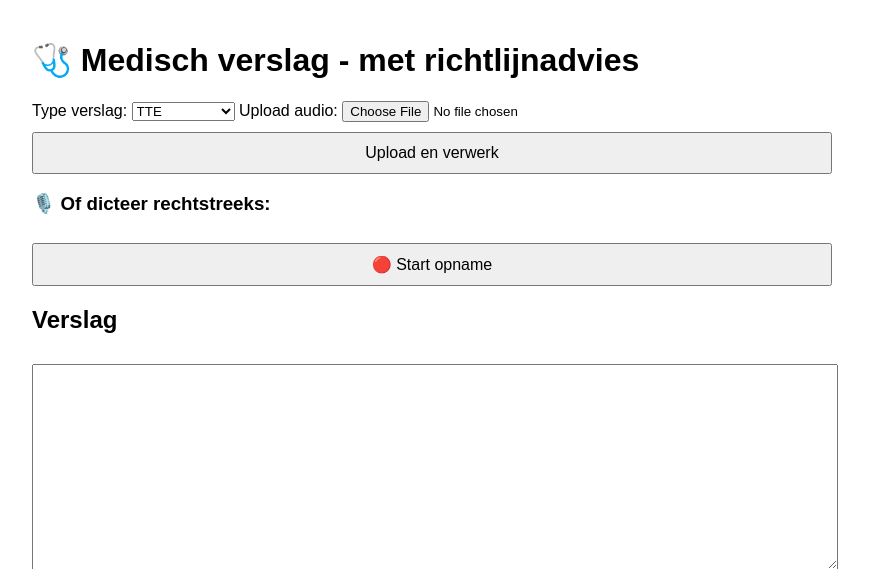
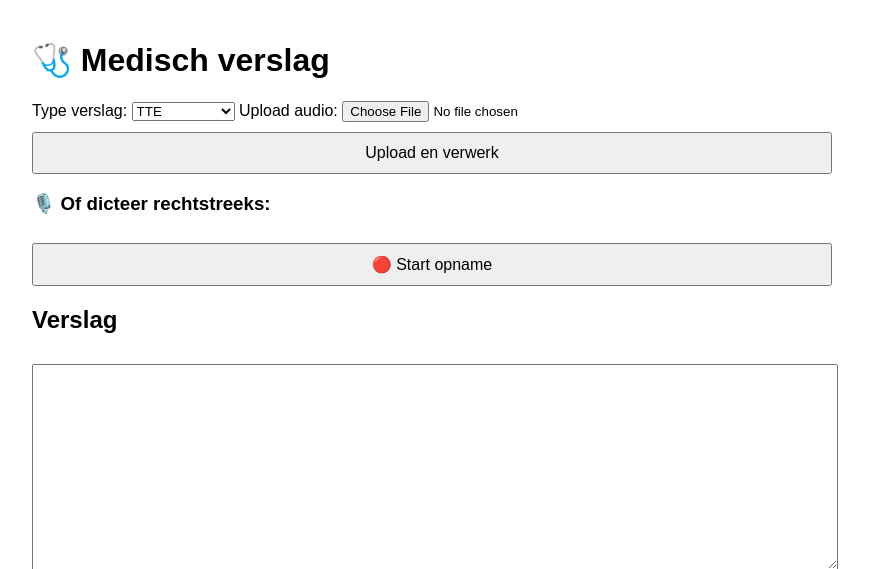
Before and after one commit to jdverbek/jdverbek, a Flask app: page / in a window 1280 px wide. Shown: the top 569 px of the page, without its empty margins (208-1077 px from the left). Run offline with Flask 3, Linux system fonts and the light colour scheme.

Commit message:
Update index.html

```diff
--- a/templates/index.html
+++ b/templates/index.html
@@ -2,7 +2,7 @@
 <html lang="nl">
 <head>
   <meta charset="UTF-8" />
-  <title>Medisch Verslag met Richtlijnen</title>
+  <title>Medisch Verslag</title>
   <style>
     body { font-family: sans-serif; padding: 20px; max-width: 800px; margin: auto; }
     button { padding: 10px; font-size: 1em; margin-top: 10px; width: 100%; }
@@ -13,11 +13,11 @@
   </style>
 </head>
 <body>
-  <h1>🩺 Medisch verslag - met richtlijnadvies</h1>
+  <h1>🩺 Medisch verslag</h1>
 
   <form method="post" action="/transcribe" enctype="multipart/form-data" id="uploadForm">
     <label for="verslag_type">Type verslag:</label>
-    <select name="verslag_type">
+    <select name="verslag_type" id="verslag_type">
       <option value="TTE">TTE</option>
       <option value="TEE">TEE</option>
       <option value="spoedconsult">Spoedconsult</option>
@@ -27,7 +27,6 @@
 
     <label>Upload audio:</label>
     <input type="file" name="audio_file" accept="audio/*" />
-
     <button type="submit">Upload en verwerk</button>
   </form>
 
@@ -36,7 +35,7 @@
   <audio id="preview" controls style="margin-top:10px; display:none;"></audio>
 
   <form id="recordUploadForm" method="post" action="/transcribe" enctype="multipart/form-data" style="display:none;">
-    <input type="hidden" name="verslag_type" value="raadpleging" />
+    <input type="hidden" name="verslag_type" value="TTE" />
     <input type="file" name="audio_file" id="recordedAudioInput" />
   </form>
 
@@ -71,6 +70,10 @@
             preview.src = URL.createObjectURL(blob);
             preview.style.display = "block";
 
+            // ⬇️ Dynamisch verslag_type koppelen aan dictaatform
+            document.querySelector('#recordUploadForm input[name="verslag_type"]').value =
+              document.querySelector('#verslag_type').value;
+
             const fileInput = document.getElementById("recordedAudioInput");
             const dataTransfer = new DataTransfer();
             dataTransfer.items.add(file);
```
